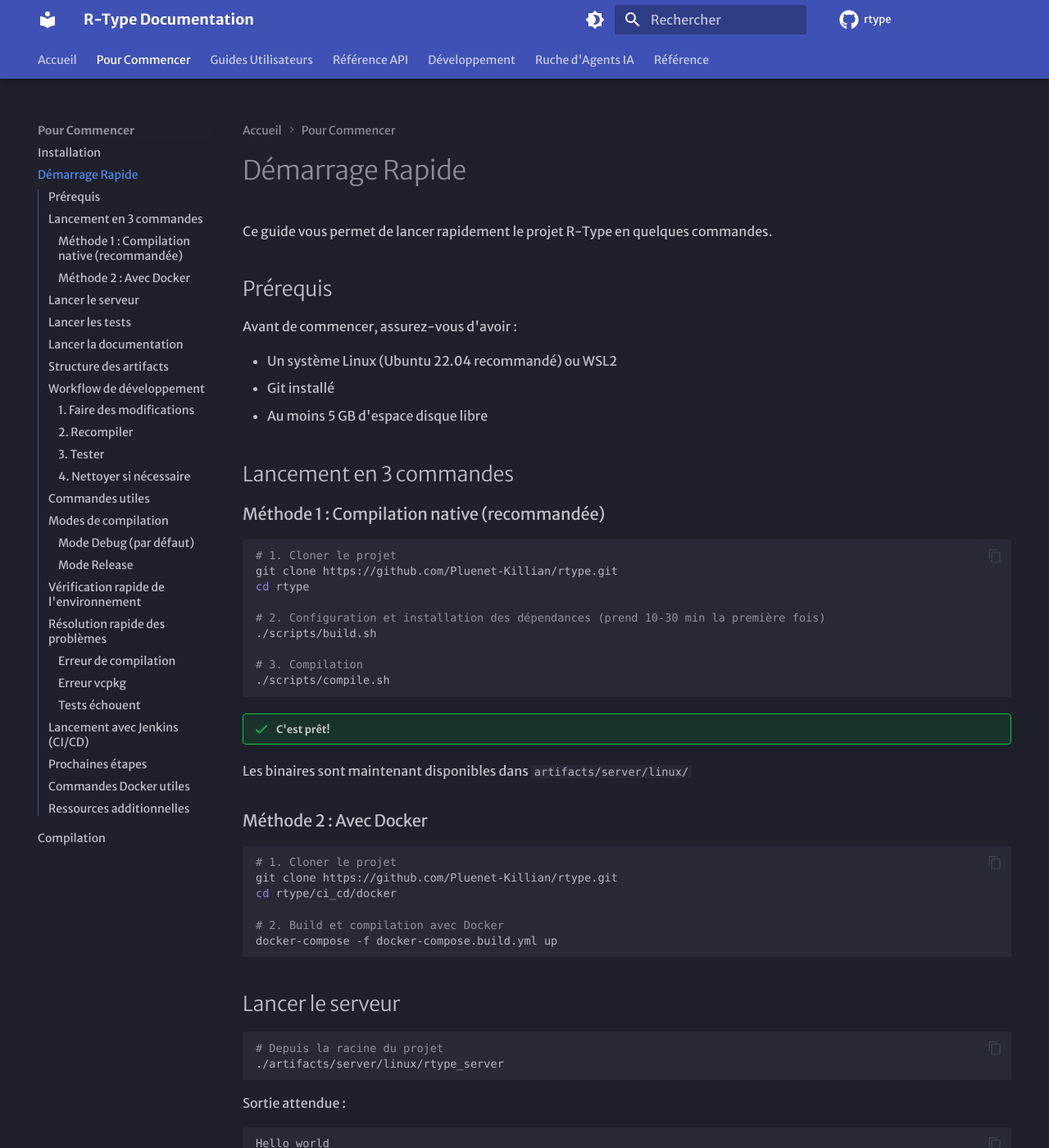
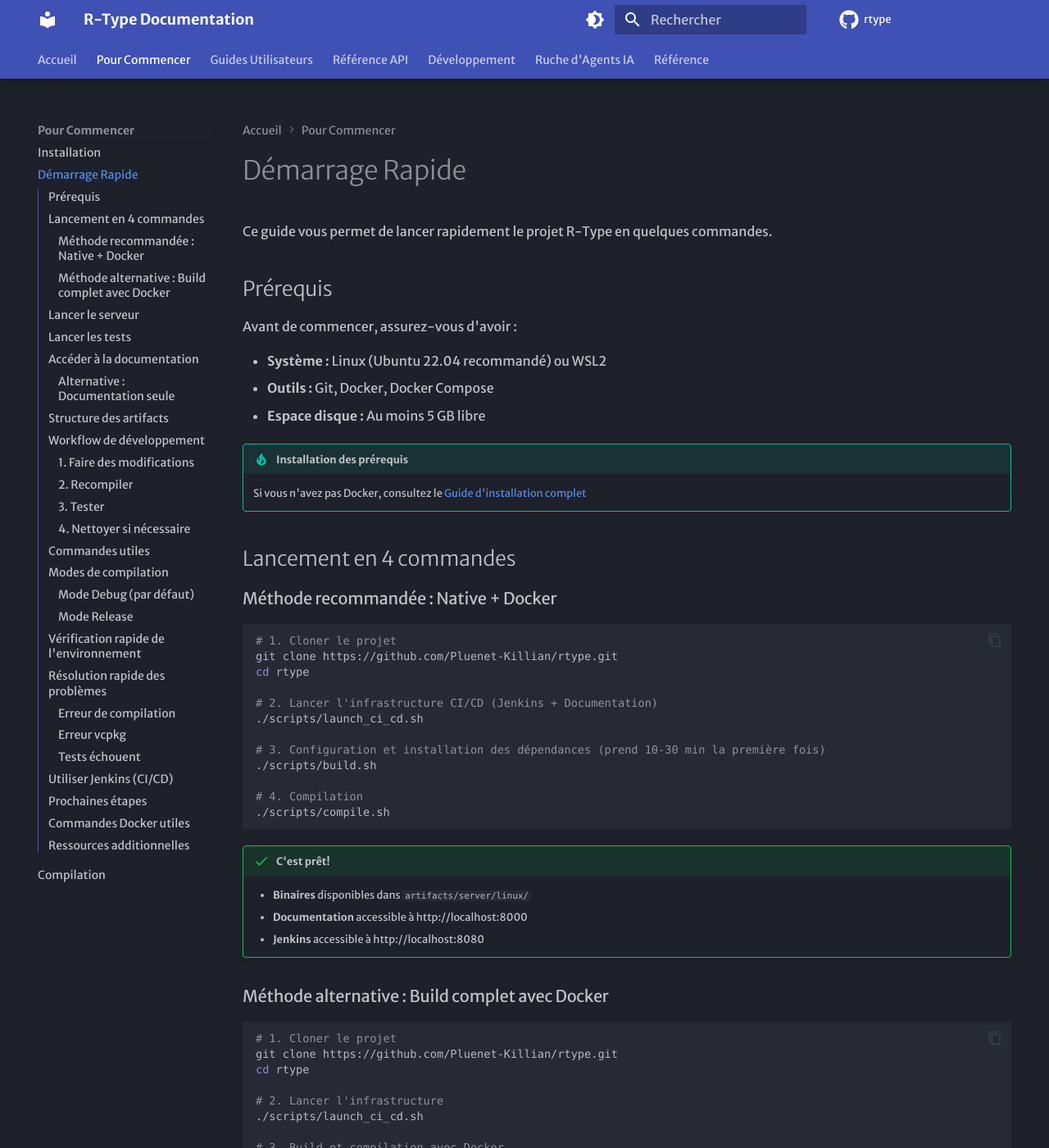
Before and after one commit to ChrisG-L/rtype, an MkDocs documentation site: the page built from docs/getting-started/quickstart.md, in a window 1280 px wide and 1400 px high. Shown: the whole window at 82% size. Built offline with MkDocs 1.6.1 and Material for MkDocs 9.7.7, drawn with Linux system fonts in a browser that asks for light colours; some web fonts are replaced; comment, search, counter and statistics services are not loaded; the version menu is left out; some of the changed text lies outside the part shown.

Commit message:
FEAT: installation processus launch_ci_cd and update the README.md [RT-00]

````diff
--- a/docs/getting-started/quickstart.md
+++ b/docs/getting-started/quickstart.md
@@ -6,39 +6,54 @@
 
 Avant de commencer, assurez-vous d'avoir :
 
-- Un système Linux (Ubuntu 22.04 recommandé) ou WSL2
-- Git installé
-- Au moins 5 GB d'espace disque libre
+- **Système :** Linux (Ubuntu 22.04 recommandé) ou WSL2
+- **Outils :** Git, Docker, Docker Compose
+- **Espace disque :** Au moins 5 GB libre
 
-## Lancement en 3 commandes
+!!! tip "Installation des prérequis"
+    Si vous n'avez pas Docker, consultez le [Guide d'installation complet](installation.md)
 
-### Méthode 1 : Compilation native (recommandée)
+## Lancement en 4 commandes
+
+### Méthode recommandée : Native + Docker
 
 ```bash
 # 1. Cloner le projet
 git clone https://github.com/Pluenet-Killian/rtype.git
 cd rtype
 
-# 2. Configuration et installation des dépendances (prend 10-30 min la première fois)
+# 2. Lancer l'infrastructure CI/CD (Jenkins + Documentation)
+./scripts/launch_ci_cd.sh
+
+# 3. Configuration et installation des dépendances (prend 10-30 min la première fois)
 ./scripts/build.sh
 
-# 3. Compilation
+# 4. Compilation
 ./scripts/compile.sh
 ```
 
 !!! success "C'est prêt!"
-Les binaires sont maintenant disponibles dans `artifacts/server/linux/`
+    - **Binaires** disponibles dans `artifacts/server/linux/`
+    - **Documentation** accessible à http://localhost:8000
+    - **Jenkins** accessible à http://localhost:8080
 
-### Méthode 2 : Avec Docker
+### Méthode alternative : Build complet avec Docker
 
 ```bash
 # 1. Cloner le projet
 git clone https://github.com/Pluenet-Killian/rtype.git
-cd rtype/ci_cd/docker
+cd rtype
 
-# 2. Build et compilation avec Docker
+# 2. Lancer l'infrastructure
+./scripts/launch_ci_cd.sh
+
+# 3. Build et compilation avec Docker
+cd ci_cd/docker
 docker-compose -f docker-compose.build.yml up
 ```
+
+!!! note "Build Docker vs Native"
+    Le build Docker garantit un environnement identique à la CI/CD, mais le build natif est plus rapide pour le développement.
 
 ## Lancer le serveur
 
@@ -80,21 +95,29 @@
 [  PASSED  ] 1 test.
 ```
 
-## Lancer la documentation
+## Accéder à la documentation
 
-Pour consulter cette documentation localement avec live-reload :
+La documentation est automatiquement lancée avec `./scripts/launch_ci_cd.sh` !
 
 ```bash
-# Méthode 1 : Avec Docker (recommandé)
+# Si ce n'est pas déjà fait
+./scripts/launch_ci_cd.sh
+
+# Ouvrez votre navigateur
+# http://localhost:8000
+```
+
+!!! tip "Documentation en direct"
+    La documentation est lancée avec MkDocs en mode live-reload. Toute modification des fichiers `.md` sera visible instantanément !
+
+### Alternative : Documentation seule
+
+Si vous voulez uniquement la documentation sans Jenkins :
+
+```bash
 cd ci_cd/docker
 docker-compose -f docker-compose.docs.yml up
-
-# Méthode 2 : Installation locale de MkDocs
-pip install mkdocs-material
-mkdocs serve
 ```
-
-Puis ouvrez votre navigateur à l'adresse : [http://localhost:8000](http://localhost:8000)
 
 ## Structure des artifacts
 
@@ -149,14 +172,16 @@
 
 ## Commandes utiles
 
-| Commande                                | Description                                 |
-| --------------------------------------- | ------------------------------------------- |
-| `./scripts/build.sh`                    | Configure CMake et installe les dépendances |
-| `./scripts/compile.sh`                  | Compile le projet                           |
-| `./artifacts/server/linux/rtype_server` | Lance le serveur                            |
-| `./artifacts/server/linux/server_tests` | Lance les tests                             |
-| `./third_party/vcpkg/vcpkg list`        | Liste les dépendances installées            |
-| `cmake --build build --target clean`    | Nettoie les objets compilés                 |
+| Commande                                | Description                                        |
+| --------------------------------------- | -------------------------------------------------- |
+| `./scripts/launch_ci_cd.sh`             | Lance Jenkins + Documentation (http://localhost)   |
+| `./scripts/build.sh`                    | Configure CMake et installe les dépendances        |
+| `./scripts/compile.sh`                  | Compile le projet                                  |
+| `./artifacts/server/linux/rtype_server` | Lance le serveur                                   |
+| `./artifacts/server/linux/server_tests` | Lance les tests                                    |
+| `./third_party/vcpkg/vcpkg list`        | Liste les dépendances installées                   |
+| `cmake --build build --target clean`    | Nettoie les objets compilés                        |
+| `docker-compose -f ci_cd/docker/docker-compose.yml down` | Arrête Jenkins + Docs |
 
 ## Modes de compilation
 
@@ -235,25 +260,28 @@
 ./artifacts/server/linux/server_tests --gtest_verbose
 ```
 
-## Lancement avec Jenkins (CI/CD)
+## Utiliser Jenkins (CI/CD)
 
-Le projet inclut un pipeline Jenkins automatisé :
+Jenkins est automatiquement lancé avec `./scripts/launch_ci_cd.sh` !
 
 ```bash
-# Lancer Jenkins
-cd ci_cd/docker
-docker-compose up -d
+# Si ce n'est pas déjà fait
+./scripts/launch_ci_cd.sh
 
 # Accéder à Jenkins
 # http://localhost:8080
 ```
 
-Le pipeline exécute automatiquement :
+Le pipeline Jenkins exécute automatiquement à chaque push :
 
-1. Checkout du code
-2. Installation des dépendances
-3. Compilation
-4. Tests
+1. **Checkout** du code
+2. **Installation** des dépendances (vcpkg)
+3. **Compilation** du projet
+4. **Tests** unitaires
+5. **Archivage** des artifacts
+
+!!! info "Configuration Jenkins"
+    Le pipeline est défini dans `ci_cd/Jenkinsfile`. Vous pouvez le personnaliser selon vos besoins.
 
 ## Prochaines étapes
 
````
Also changed, not shown: README.md (+53 -10 lines), docs/getting-started/installation.md (+75 -25 lines), docs/index.md (+43 -15 lines), 2 other files.
